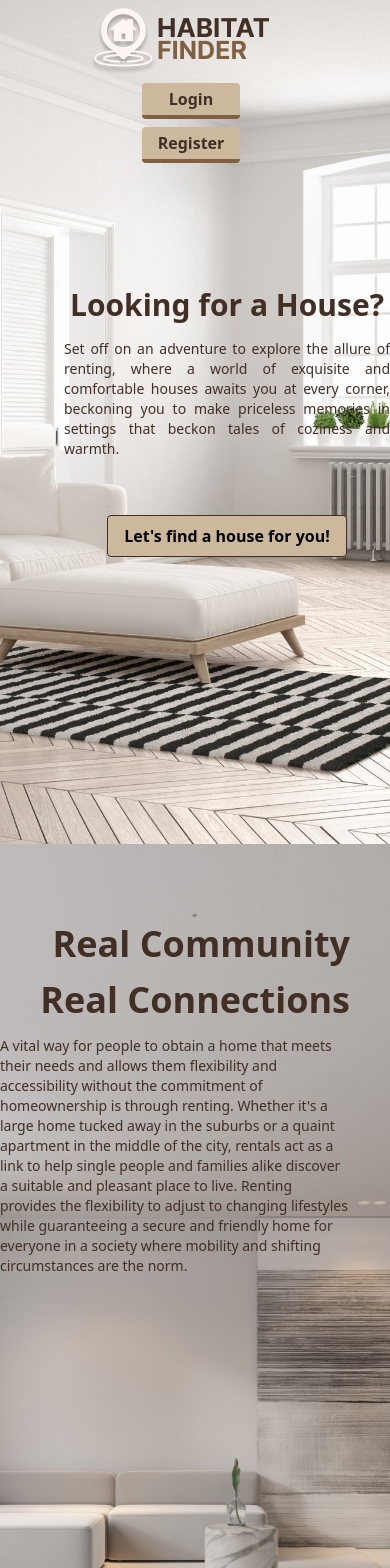
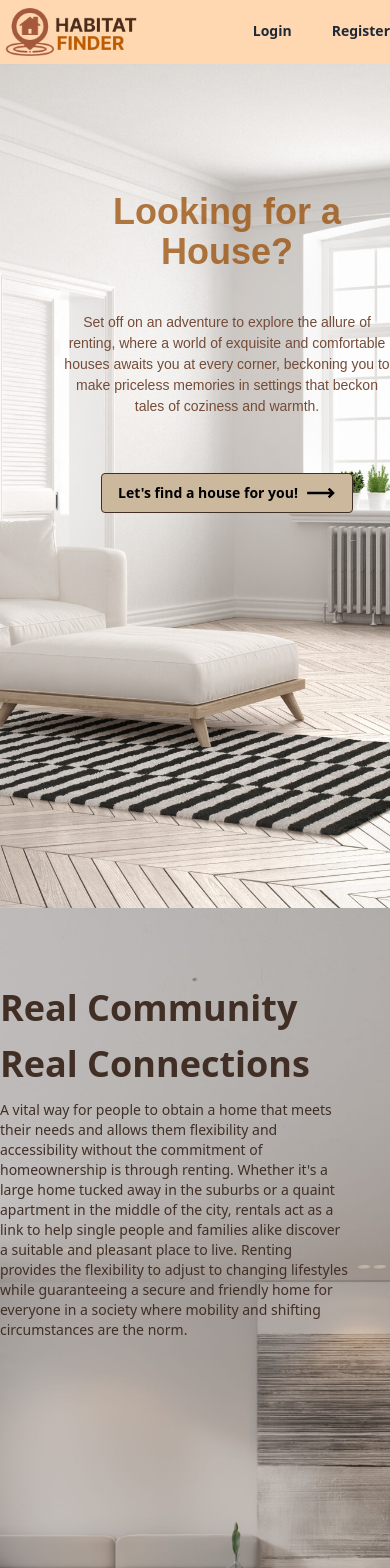
Before and after one commit to Leanseln/Habitat-Finder, a React (Vite) app: page /landingpage in a window 390 px wide. Shown: the top 1568 px of the page. Built offline with nearby package versions, Linux system fonts and the light colour scheme.

Commit message:
kunting paganda

```diff
--- a/src/components/Header.jsx
+++ b/src/components/Header.jsx
@@ -11,7 +11,7 @@ const Header = () => {
 
     return (
         <>
-            <header className='bg-[#EFC7A2]'>
+            <header className='bg-[#ffd7b1]'>
                 <div className='flex items-center justify-between container mx-auto py-2 lg:px-24'>
                 <div>
                     <img src={LOGO} className='h-12 hover:scale-105' />
@@ -19,12 +19,12 @@ const Header = () => {
 
                 <div>
                     <ul className='flex space-x-10'>
-                        <li className='text-sm font-semibold text-gray-800 border-b-[3px] border-b-transparent cursor-pointer hover:scale-105 hover:text-[#BD5B00] transition ease-in-out'
+                        <li className='text-sm lg:text-lg font-semibold text-gray-800 border-b-[3px] border-b-transparent cursor-pointer hover:scale-105 hover:text-[#BD5B00] transition ease-in-out'
                         onClick={() => setShowModalLogin(true)}>
                             Login
                         </li>
 
-                        <li className='text-sm font-semibold text-gray-800 border-b-[3px] border-b-transparent cursor-pointer hover:scale-105 hover:text-[#BD5B00] transition ease-in-out'
+                        <li className='text-sm lg:text-lg font-semibold text-gray-800 border-b-[3px] border-b-transparent cursor-pointer hover:scale-105 hover:text-[#BD5B00] transition ease-in-out'
                         onClick={() => setShowModalRegister(true)}>
                             Register
                         </li>
--- a/src/components/HomeHeader.jsx
+++ b/src/components/HomeHeader.jsx
@@ -8,7 +8,7 @@ const HomeHeader = () => {
 
     return (
         <>
-        <header className='bg-[#EFC7A2]'>
+        <header className='bg-[#ffd7b1]'>
             <div className='flex items-center justify-between container mx-auto py-2 lg:px-10'>
                 <div className='flex justify-center text-center my-auto'>
                     <img src={LOGO} className='h-14 hover:scale-105' onClick={()=>navigate('/')} />
--- a/src/components/PropertyCard.jsx
+++ b/src/components/PropertyCard.jsx
@@ -9,7 +9,7 @@ export default function PropertyCard({ listing, id, onDelete, onEdit }) {
     const result = moment(listing.timestamp?.toDate()).fromNow();
 
     return (
-        <li className='relative bg-gray-100 flex flex-col justify-between items-center shadow-md hover:shadow-xl rounded-md overflow-hidden'>
+        <li className='relative bg-[#ffd7b1] flex flex-col justify-between items-center shadow-md hover:shadow-xl rounded-md overflow-hidden'>
             <Link className='contents' to={`/category/${listing.type}/${id}`}>
                 <img src={listing.imgUrls[0]}
                 alt=""
--- a/src/hooks/LoginModal.jsx
+++ b/src/hooks/LoginModal.jsx
@@ -4,12 +4,15 @@ import { useState } from "react";
 import { FaEye, FaEyeSlash } from "react-icons/fa6";
 import OAuth from '../components/OAuth'
 import { toast } from 'react-toastify';
+import RegisterModal from './RegisterModal';
 
 const LoginModal = ({closeModal}) => {
 
     const navigate = useNavigate();
 
     const [showPassword, setShowPassword] = useState(false);
+    const [showModalLogin, setShowModalLogin] = useState(true);
+    const [showModalRegister, setShowModalRegister] = useState(false);
 
     const [formData, setFormData] = useState({
         email: "",
@@ -39,6 +42,11 @@ const LoginModal = ({closeModal}) => {
         } catch (error) {
             toast.error("Invalid Credentials");
         }
+    }
+
+    const showRegisterModal = () => {
+        setShowModalLogin(false)
+        setShowModalRegister(true)
     }
 
     return (
@@ -102,14 +110,13 @@ const LoginModal = ({closeModal}) => {
                                 <p className='font-semibold text-[10px] md:text-[12px] lg:text-sm'>OR</p>
                             </div>
                             <OAuth />
-                            <p className='mb-6 text-[10px] md:text-[12px] lg:text-sm'>Don't have an account
-                                    <Link to="/signup" className='text-blue-800 hover:text-blue-400  transition duration-200 ease-in-out ml-1'> Register</Link>
-                                </p>
+
                         </form>
                     </div>
                 </div>
             </div>
             <div className="opacity-25 fixed inset-0 z-40 bg-black"></div>
+
             </>
     )
 }
--- a/src/hooks/RegisterModal.jsx
+++ b/src/hooks/RegisterModal.jsx
@@ -114,7 +114,6 @@ const RegisterModal = ({closeModal}) => {
 
                         <OAuth />
 
-                        <p className="text-sm mb-6">Already have an account? <Link to="/signin" className=" font-bold text-blue-800 hover:text-blue-400">Sign In here</Link></p>
                     </form>
             </div>
         </div>
--- a/src/pages/LandingPage.jsx
+++ b/src/pages/LandingPage.jsx
@@ -5,66 +5,53 @@ import collage from "../pages/imgs/collage.png"
 import h1 from "../pages/imgs/h1.jpg"
 import h2 from "../pages/imgs/h2.jpg"
 import h3 from "../pages/imgs/h3.jpg"
+import Header from "../components/Header"
+import Footer from "../components/Footer"
+import { CgArrowLongRight } from "react-icons/cg";
 
 
 const LandingPage = () => {
     return (
 
         <>
+        <Header />
 
-        <div className="min-h-screen bg-gray-100 flex flex-col overflow-hidden">
-               <div className="bg-transparent fixed top-2 left-2 sm:left-0 right-0 z-10 flex flex-col sm:flex-row items-center justify-between px-6">
-                  <img src={icon} className="h-13 w-auto bg-no-blur mb-2 sm:mb-0" alt="Icon" />
-                  <div className="flex flex-col sm:flex-row">
-                  <button className="bg-[#CBB89D] border-b-4 border-[#806044] hover:border-white hover:bg-[#412F26] hover:text-white text-[#412F26] font-bold py-1 px-4 rounded mr-4 shadow-2xl mb-2 sm:mb-0">Login</button>
-                  <button className="bg-[#CBB89D] border-b-4 border-[#806044] hover:border-white hover:bg-[#412F26] hover:text-white text-[#412F26] font-bold py-1 px-4 rounded mr-4 shadow-2xl mb-2 sm:mb-0">Register</button>
+            <div className="w-full h-screen flex-grow bg-cover bg-center bg-no-blur flex  overflow-x-auto"
+                    style={{ backgroundImage: `url(${LandingPage1})` }}>
+                <div className="w-full md:pr-8 md:pl-4 sm:items-center text-center  ml-16 md:mr-5 s:mr-16 mt-32">
+                    <h1 className="text-4xl md:text-6xl lg:text-7xl xl:text-9xl font-extrabold mb-10 lg:mb-24 text-[#994b03bd] text-center font-monteserrat">Looking for a House?</h1>
+                    <p className="text-[14px] sm:text-[16px] md:text-[18px] w-full lg:text-xl text-[#744c38] mb-10 lg:mb-20 text-center items-center  font-monteserrat">Set off on an adventure to explore the allure of renting, where a world of exquisite and comfortable houses awaits you at every corner, beckoning you to make priceless memories in settings that beckon tales of coziness and warmth.</p>
+
+                    <div className="flex justify-center">
+                    <button className="bg-[#CBB89D] border text-sm md:text-base border-[#412F26] hover:bg-[#412F26] hover:text-white font-semibold py-1 md:py-2 px-4 rounded mt-4 lg:mt-0 flex justify-center items-center ">Let's find a house for you!<CgArrowLongRight size={30} className="ml-2 lg:ml-5"/></button></div>
                 </div>
             </div>
 
-               <div className="w-screen flex-grow bg-cover bg-center bg-no-blur flex items-center justify-center overflow-x-auto"
-                    style={{ backgroundImage: `url(${LandingPage1})` }}>
-                  <div className="md:w-1/2 md:pr-8 md:pl-4 sm:items-center text-center  ml-16 md:mr-5 s:mr-16 ">
-                    <h1 className="text-3xl lg:text-5xl font-bold mb-4 text-[#412F26] ">Looking for a House?</h1>
-                    <p className="text-sm lg:text-base text-[#412F26] mb-4 lg:mb-0 sm:pl-3 sm:pr-5 text-justify ">Set off on an adventure to explore the allure of renting, where a world of exquisite and comfortable houses awaits you at every corner, beckoning you to make priceless memories in settings that beckon tales of coziness and warmth.</p>
-                    <br />
-                    <button className="bg-[#CBB89D] border border-[#412F26] hover:bg-[#412F26] hover:text-white justify-self-center font-semibold py-2 px-4 rounded mt-4 lg:mt-0">Let's find a house for you!</button>
+    <div className="min-h-screen flex items-center justify-center">
+    <div
+        className="w-screen h-screen bg-cover bg-center bg-no-blur mx-auto flex justify-center"
+        style={{ backgroundImage: `url(${LandingPage2})`   }} >
+            <div className="lg:w-5/6 pr-10 my-20">
+                <div className="flex flex-col">
+                    <h1 className="text-4xl font-bold mb-4 lg:text-7xl text-[#412F26]">Real Community</h1>
+                    <h1 className="text-4xl font-bold mb-4 lg:text-7xl text-[#412F26]">Real Connections</h1>
                 </div>
-                  <div className="hidden md:flex w-1/2 overflow-hidden">
-                     <img src={collage} alt="Image" className="w-full h-full object-cover opacity-70" />
+
+                <p className="text-sm lg:text-2xl text-[#412F26] mb-4 lg:mb-0 sm:pl-3 sm:pr-5 mt-0">
+                A vital way for people to obtain a home that meets their needs and allows them flexibility and accessibility without the commitment of homeownership is through renting. Whether it's a large home tucked away in the suburbs or a quaint apartment in the middle of the city, rentals act as a link to help single people and families alike discover a suitable and pleasant place to live. Renting provides the flexibility to adjust to changing lifestyles while guaranteeing a secure and friendly home for everyone in a society where mobility and shifting circumstances are the norm.
+                </p>
+            </div>
     </div>
     </div>
 
-        </div>
-
-
-    <div className="min-h-screen flex items-center justify-center">
-
-      <div
-        className="w-screen h-screen bg-cover bg-center bg-no-blur mx-auto flex justify-center"
-        style={{ backgroundImage: `url(${LandingPage2})`   }}
-      >
-
-            <div className="lg:w-5/6 pr-10 my-20">
-              <h1 className="text-4xl font-bold mb-4 text-[#412F26] text-right">Real Community</h1>
-              <h1 className="text-4xl font-bold mb-4 text-[#412F26] text-right">Real Connections</h1>
-              <p className="text-sm lg:text-base text-[#412F26] mb-4 lg:mb-0 sm:pl-3 sm:pr-5 mt-0">
-              A vital way for people to obtain a home that meets their needs and allows them flexibility and accessibility without the commitment of homeownership is through renting. Whether it's a large home tucked away in the suburbs or a quaint apartment in the middle of the city, rentals act as a link to help single people and families alike discover a suitable and pleasant place to live. Renting provides the flexibility to adjust to changing lifestyles while guaranteeing a secure and friendly home for everyone in a society where mobility and shifting circumstances are the norm.
-              </p>
-
-            </div>
-
-      </div>
-
-    </div>
-
-    <div className="min-h-screen flex flex-col items-center justify-center bg-[#C3C3C3]">
+    <div className="flex flex-col items-center justify-center bg-[#C3C3C3] py-24">
 
         <div className="mt-8">
-              <h3 className="text-xl font-bold">What are you looking for?</h3>
+            <h3 className="text-4xl font-bold text-white">What are you looking for?</h3>
         </div>
 
             <div className="container mx-auto mt-5">
-             <div className="grid grid-cols-1 sm:grid-cols-3 gap-5">
+                <div className="grid grid-cols-1 lg:grid-cols-3 gap-5">
                     <div className="bg-white overflow-hidden shadow-lg h-500 w-300 md:h-400 md:w-400 lg:h-400 lg:w-400">
                     <img src={h1} alt="Placeholder" className="w-full h-48 object-cover object-center px-2 py-2" />
                     <div className="p-4">
@@ -84,7 +71,7 @@ const LandingPage = () => {
                 </div>
 
                 <div className="bg-white overflow-hidden shadow-lg h-500 w-300 md:h-400 md:w-400 lg:h-400 lg:w-400 ml-4">
-                 <img src={h2} alt="Placeholder" className="w-full h-48 object-cover object-center px-2 py-2 mb-0" />
+                    <img src={h2} alt="Placeholder" className="w-full h-48 object-cover object-center px-2 py-2" />
                     <div className="p-4">
                     <h2 className="text-xl font-semibold mb-2">House 3</h2>
                     <p className="text-gray-600">1-bed loft, downtown location, open layout, rooftop access, city views.</p>
@@ -95,23 +82,21 @@ const LandingPage = () => {
         </div>
     </div>
 
-   <div className="min-h-screen flex items-center justify-center bg-[#C3C3C3]">
+    <div className="flex items-center justify-center bg-[#C3C3C3] pb-12">
         <div className="w-screen my-0 bg-white">
-        <div className="max-w-screen-lg mx-auto flex flex-col-reverse items-center md:flex-row">
+        <div className="max-w-screen-lg mx-auto flex flex-col items-center md:flex-row">
             <div className="w-full md:w-1/2 md:pr-8 px-4 py-8">
             <h1 className="text-4xl font-bold mb-4">A home for you...</h1>
             <p className="text-gray-800">Lorem ipsum, dolor sit amet consectetur adipisicing elit. Repellat, ducimus quo. Ipsa dolorum maxime nam voluptates eius nostrum tenetur rem hic culpa suscipit? Reprehenderit quod animi ex voluptatem velit eligendi?</p>
             </div>
 
-           <div className="w-full md:w-1/2 md:pl-8 py-3">
+            <div className="w-full md:w-1/2 md:pl-8 pb-10 md:py-3">
                 <img src={LandingPage2} alt="Image" className="w-full h-auto" />
             </div>
         </div>
         </div>
     </div>
-
-
-
+        <Footer />
         </>
     )
 }
--- a/src/pages/Profile.jsx
+++ b/src/pages/Profile.jsx
@@ -116,7 +116,7 @@ const Profile = () => {
                             disabled
                             className='w-full px-4 py-1 text-base text-gray-700 bg-[#EFC7A2] border-[1px] border-black transition ease-in-out mb-3 ' />
 
-                        <div className='flex justify-between whitespace-nowrap text-sm sm:text-lg'>
+                        <div className='flex justify-end text-sm sm:text-lg'>
                             <p
                                 onClick={onLogout}
                                 className='text-blue-600 hover:text-blue-700 transition ease-in-out duration-200 cursor-pointer'>Sign out</p>
--- a/tailwind.config.js
+++ b/tailwind.config.js
@@ -12,6 +12,9 @@ export default {
       'xl': '1280px',
       '2xl': '1536px',
     },
+    fontFamily: {
+      'monteserrat': '"Montserrat", sans-serif',
+    },
     extend: {},
   },
   plugins: [
```
Also changed, not shown: src/pages/imgs/background.png (added). Lines whose indentation alone changed are shown as unchanged.
